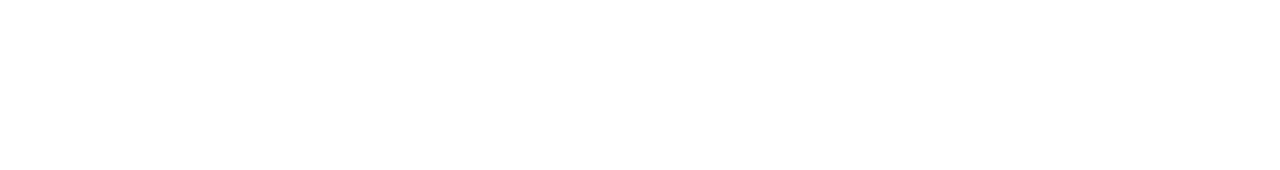
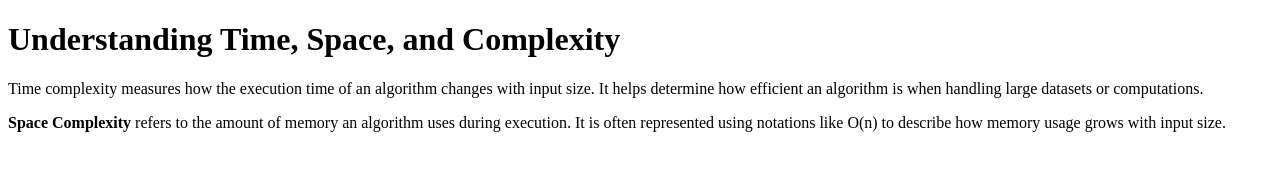
Before and after one commit to acciojob/time-and-space-complexity-Aditya1281, a website: page main.html in a window 1280 px wide. Drawn offline with Linux system fonts and the light colour scheme.

Commit message:
created a submission

```diff
--- a/main.html
+++ b/main.html
@@ -1,16 +1,15 @@
 <!DOCTYPE html>
+<html lang="en">
+<head>
+    <meta charset="UTF-8">
+    <meta name="viewport" content="width=device-width, initial-scale=1.0">
+    <title>Time and Space Complexity</title>
+</head>
+<body>
+    <h1>Understanding Time, Space, and Complexity</h1>
 
-<html>
+    <p>Time complexity measures how the execution time of an algorithm changes with input size. It helps determine how efficient an algorithm is when handling large datasets or computations.</p>
 
-<head>
-	<link rel="stylesheet" href="styles.css">
-</head>
-
-<body>
-	<!-- the entire body must be written by student -->
-    <script type="text/javascript" src="./script.js">
-</script>
-
+    <p><b>Space Complexity</b> refers to the amount of memory an algorithm uses during execution. It is often represented using notations like O(n) to describe how memory usage grows with input size.</p>
 </body>
-
 </html>
```
